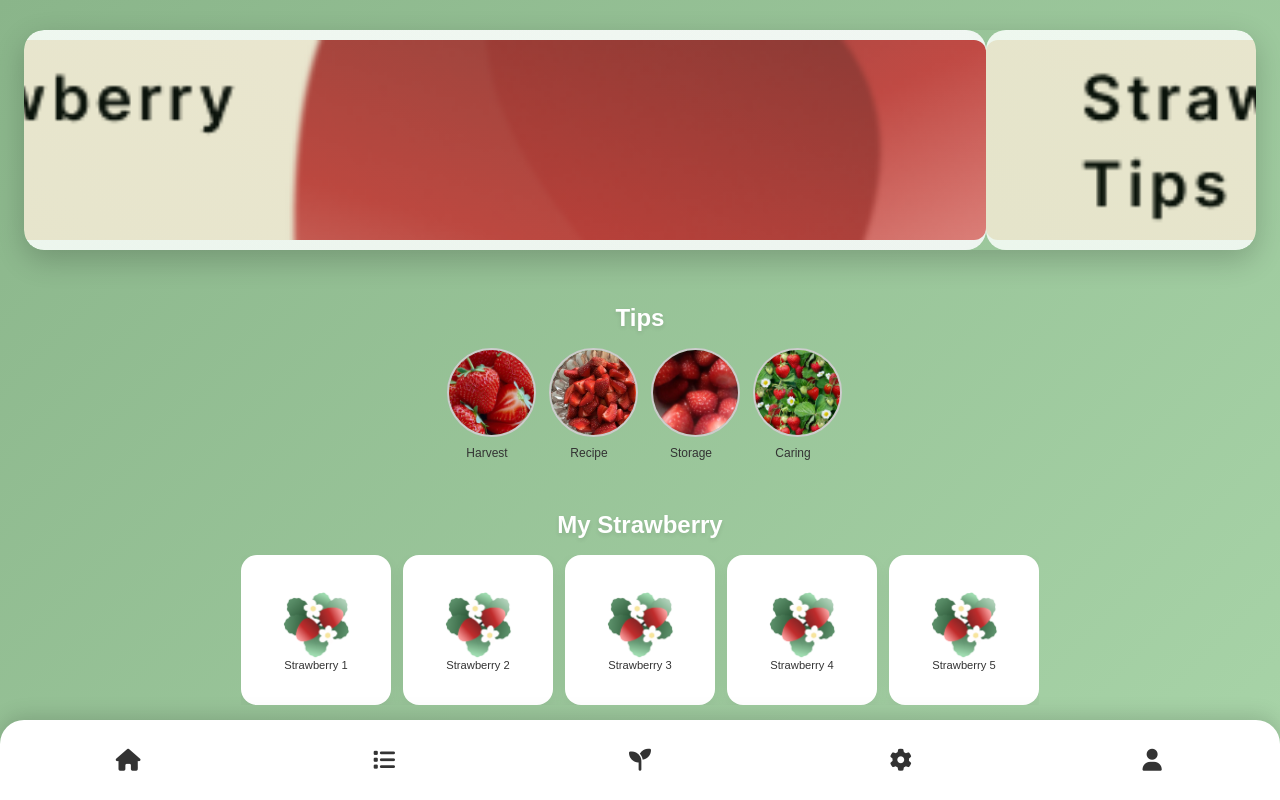
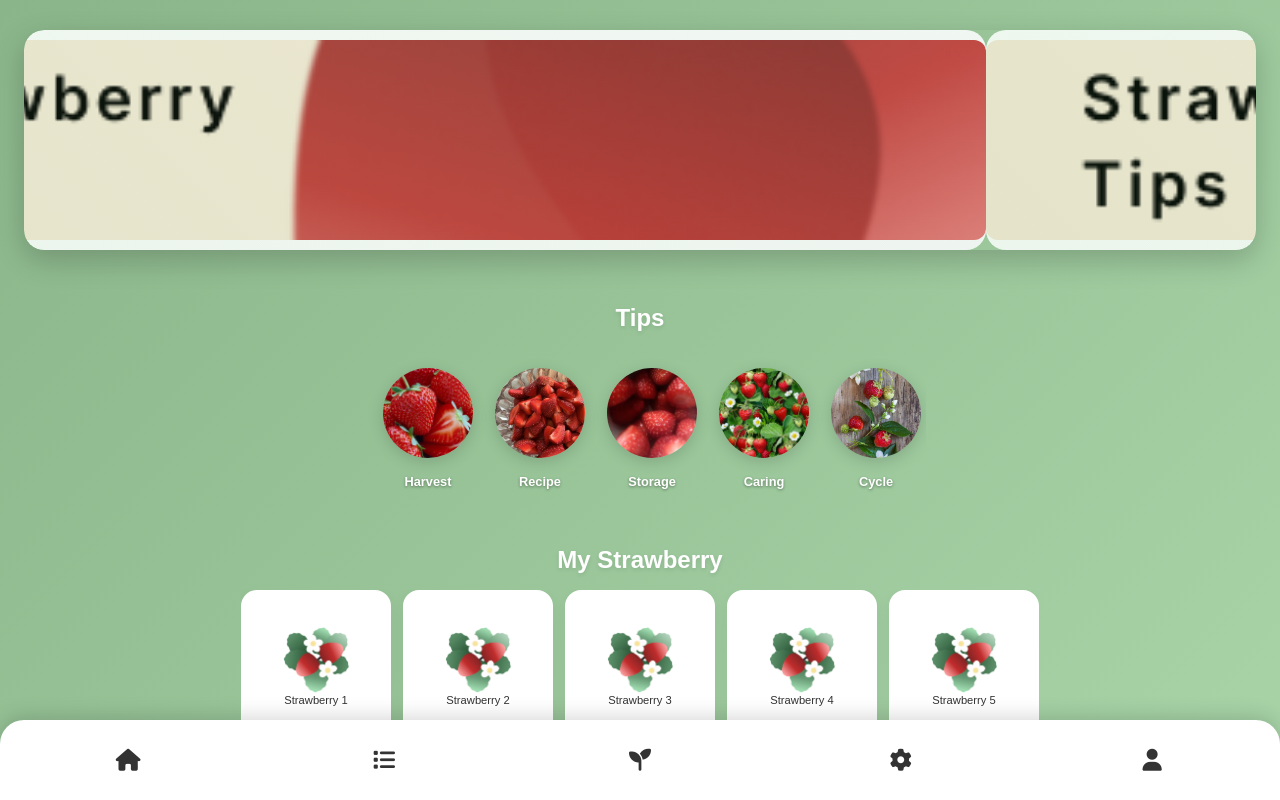
Before and after one commit to Kaungms/berrify, a Vue app: page /home in a window 1280 px wide. Built offline with nearby package versions, Linux system fonts and the light colour scheme.

Commit message:
tips card-page addition

```diff
--- a/src/components/Home.css
+++ b/src/components/Home.css
@@ -155,13 +155,14 @@ body {
   overflow-x: auto;
   -webkit-overflow-scrolling: touch;
   scrollbar-width: none;
-
   gap: 12px;
-  padding: 0 16px 16px;
+  padding: 20px 0 20px 24px;
   max-width: 100vw;
   box-sizing: border-box;
-
   scroll-snap-type: x mandatory;
+  scroll-behavior: smooth;
+  align-items: center;
+  position: relative;
 }
 
 .scroll-container::-webkit-scrollbar {
@@ -170,33 +171,37 @@ body {
 
 .scroll-card {
   flex: 0 0 auto;
-  width: 80px;
-  margin-left: 5px;
-  margin-right: 5px;
+  width: 100px;
   text-align: center;
   scroll-snap-align: start;
   scroll-snap-stop: always;
+  cursor: pointer;
+  transition: all 0.3s ease;
+  padding: 0;
 }
 
 .scroll-card img {
-  width: 85px;
-  height: 85px;
+  width: 90px;
+  height: 90px;
   object-fit: cover;
   border-radius: 50%;
-  border: 2px solid #ccc;
-  background-color: white;
-  transition: transform 0.2s ease-in-out;
+  transition: all 0.3s ease;
+  box-shadow: 0 4px 15px rgba(0, 0, 0, 0.15);
 }
 
-.scroll-card img:hover {
+.scroll-card:hover img {
   transform: scale(1.05);
+  box-shadow: 0 6px 20px rgba(0, 0, 0, 0.25);
 }
 
 .scroll-card p {
-  margin-top: 0.4rem;
-  font-size: 0.75rem;
-  color: #333;
-  line-height: 1;
+  margin-top: 12px;
+  font-size: 0.8rem;
+  color: white;
+  font-weight: 600;
+  text-shadow: 0 1px 3px rgba(0, 0, 0, 0.4);
+  line-height: 1.2;
+  text-align: center;
 }
 
 /* My strawberry Horizontal Scroll Cards */
--- a/src/components/Home.vue
+++ b/src/components/Home.vue
@@ -19,7 +19,12 @@
       <h1>Tips</h1>
 
       <div class="scroll-container">
-        <div class="scroll-card" v-for="item in cards" :key="item.label">
+        <div
+          class="scroll-card"
+          v-for="item in cards"
+          :key="item.label"
+          @click="navigateToTips"
+        >
           <img :src="item.image" :alt="item.label" />
           <p>{{ item.label }}</p>
         </div>
@@ -105,6 +110,7 @@ export default {
         { label: "Recipe", image: "/recipe.png" },
         { label: "Storage", image: "/storage.png" },
         { label: "Caring", image: "/caring.png" },
+        { label: "Cycle", image: "/cycle.png" },
       ],
       strawberries: [
         { label: "Strawberry 1", image: "/strawberries.png" },
@@ -115,5 +121,10 @@ export default {
       ],
     };
   },
+  methods: {
+    navigateToTips() {
+      this.$router.push("/tips");
+    },
+  },
 };
 </script>
--- a/src/components/Tips.css
+++ b/src/components/Tips.css
@@ -132,6 +132,11 @@
   font-size: 16px;
 }
 
+.recipe-text .highlight {
+  color: #896c5f;
+  font-weight: 700;
+}
+
 /* Collapsed state */
 .cycle-steps.collapsed,
 .recipe-text.collapsed {
--- a/src/components/Tips.vue
+++ b/src/components/Tips.vue
@@ -146,6 +146,95 @@
         </button>
       </div>
 
+      <!-- Strawberry Storage Tips Section -->
+      <div class="jam-card" style="margin-top: 32px">
+        <h2>Strawberry Storage Tips</h2>
+        <img src="/storage.png" alt="Fresh Strawberries" />
+        <div class="recipe-text" :class="{ collapsed: !expanded.storage }">
+          <h3>Short-Term (2–7 Days):</h3>
+          <ul>
+            <li>Do not wash until ready to eat (moisture speeds mold).</li>
+            <li>Remove bruised or moldy berries right away.</li>
+            <li>Line container with paper towel to absorb moisture.</li>
+            <li>Store in a shallow container, avoid stacking heavy layers.</li>
+            <li>Keep refrigerated at 0–4 °C with light airflow.</li>
+          </ul>
+
+          <h3>Long-Term (Up to 1 Year):</h3>
+          <ul>
+            <li>Wash, dry completely, and remove stems.</li>
+            <li>
+              Freeze on a tray first, then store in sealed bags or containers.
+            </li>
+            <li>
+              Optional: coat in sugar or puree before freezing for better
+              texture.
+            </li>
+          </ul>
+
+          <h3>Alternative Preservation:</h3>
+          <ul>
+            <li>Make jam, jelly, or syrup for shelf-stable storage.</li>
+            <li>Dehydrate or freeze-dry for light, crispy snacks.</li>
+            <li>
+              Ferment into vinegar or wine for unique use and longer shelf life.
+            </li>
+          </ul>
+        </div>
+
+        <button
+          class="toggle-arrow"
+          @click="expanded.storage = !expanded.storage"
+        >
+          <span v-if="expanded.storage">▲</span>
+          <span v-else>▼</span>
+        </button>
+      </div>
+
+      <!-- Strawberry Plant Care Section -->
+      <div class="jam-card" style="margin-top: 32px">
+        <h2>How to take care of your strawberry?</h2>
+        <img src="/caring.png" alt="Strawberry Plant" />
+        <div class="recipe-text" :class="{ collapsed: !expanded.care }">
+          <h3>☀️ Sunlight</h3>
+          <ul>
+            <li>
+              Needs at least <span class="highlight">6–8 hours</span> of direct
+              sunlight daily.
+            </li>
+            <li>Grow in a bright, open area for best yield.</li>
+          </ul>
+
+          <h3>💧 Watering</h3>
+          <ul>
+            <li>Keep soil evenly moist, not soggy.</li>
+            <li>Water at the base, avoid wetting leaves to prevent fungus.</li>
+          </ul>
+
+          <h3>🌱 Soil & Fertilizer</h3>
+          <ul>
+            <li>Use well-draining soil rich in organic matter.</li>
+            <li>Add compost or balanced fertilizer every 4–6 weeks.</li>
+          </ul>
+
+          <h3>✂️ Maintenance</h3>
+          <ul>
+            <li>Remove yellow leaves and weeds regularly.</li>
+            <li>Pinch off first flowers so plants grow stronger.</li>
+          </ul>
+
+          <h3>🍓 Harvesting</h3>
+          <ul>
+            <li>Pick when berries are fully red for best flavor.</li>
+            <li>Harvest every 2–3 days during peak season.</li>
+          </ul>
+        </div>
+        <button class="toggle-arrow" @click="expanded.care = !expanded.care">
+          <span v-if="expanded.care">▲</span>
+          <span v-else>▼</span>
+        </button>
+      </div>
+
       <!-- Bottom Icon Navigation -->
       <div class="icon-nav">
         <div class="nav-item" @click="$router.push('/home')">
@@ -179,6 +268,9 @@ export default {
       expanded: {
         cycle: false,
         jam: false,
+        harvest: false,
+        storage: false,
+        care: false,
       },
     };
   },
```
Also changed, not shown: public/Unknown-34.jpg (deleted), public/cycle.png (added).
